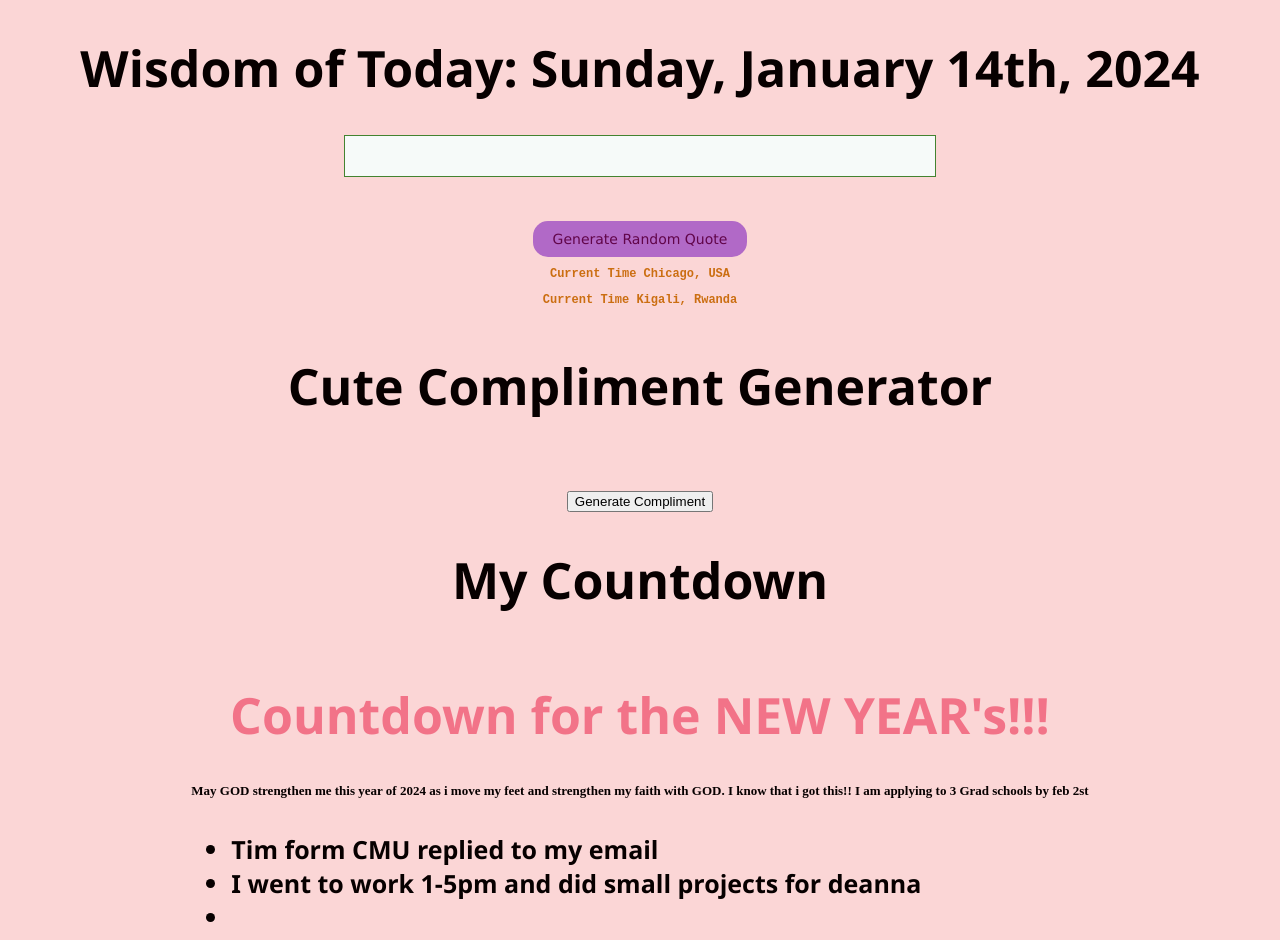
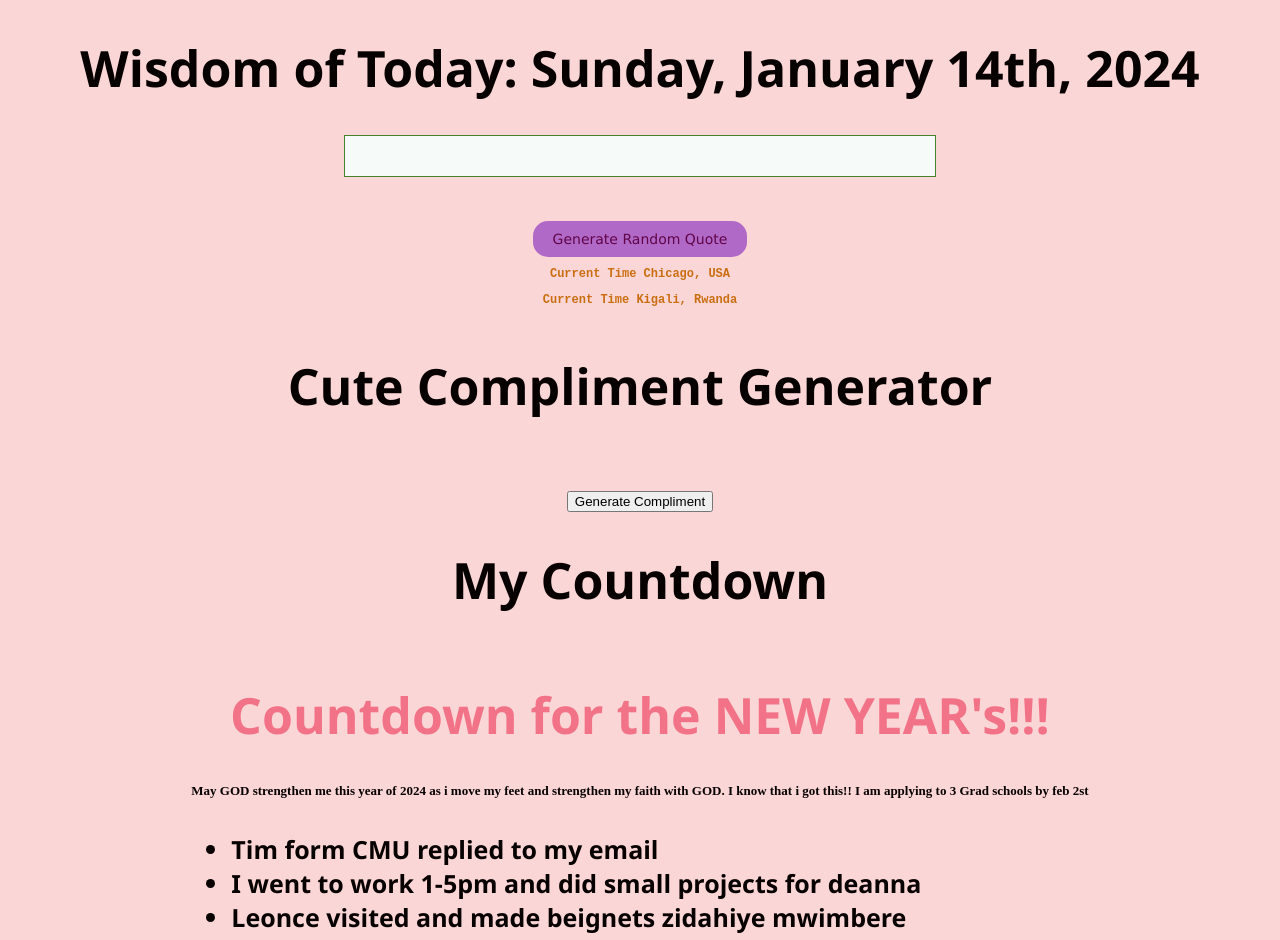
Before and after one commit to Lande21/RandomQuote, a React (Create React App) app: page / in a window 1280 px wide. Shown: the top 940 px of the page. Built offline with nearby package versions, Linux system fonts and the light colour scheme; no server answers.

Commit message:
daily commits

```diff
--- a/src/CountdownTimer.js
+++ b/src/CountdownTimer.js
@@ -48,7 +48,7 @@ const CountdownTimer = ({ targetDate }) => {
         <h4 className="daily">May GOD strengthen me this year of 2024 as i move my feet and strengthen my faith with GOD. I know that i got this!! I am applying to 3 Grad schools by feb 2st</h4>
         <h4><ul><li>Tim form CMU replied to my email</li>
         <li>I went to work 1-5pm and did small projects for deanna</li>
-        <li></li>
+        <li>Leonce visited and made beignets zidahiye mwimbere</li>
         <li>I made dinner</li></ul>
         </h4>
         <p>{timeLeft.days} days</p>
```
